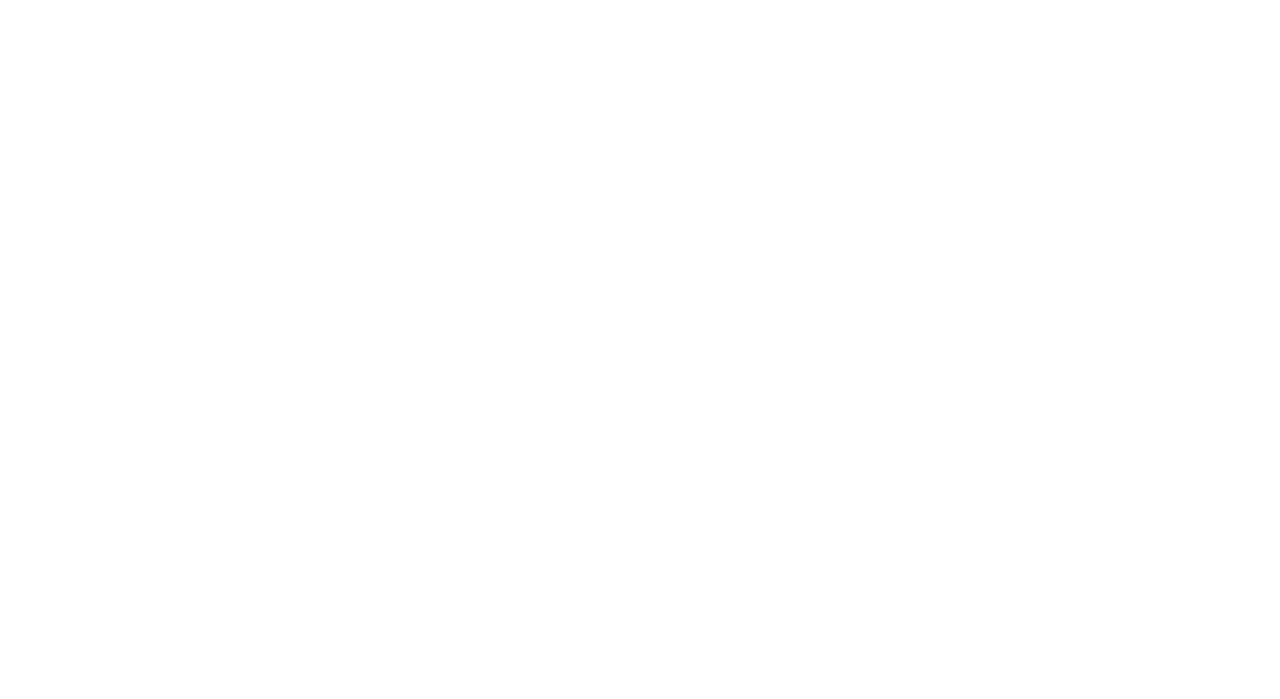
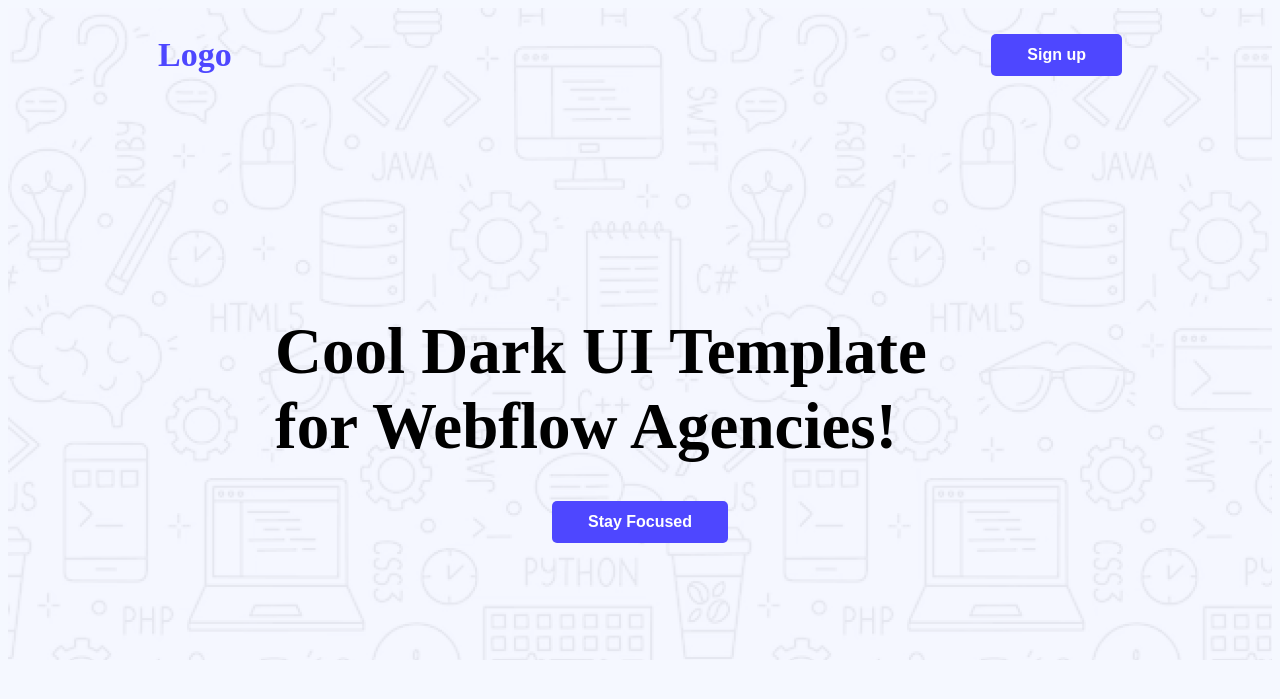
Before and after one commit to mahadi-naeem/B12A01-landing-launchpad, a plain HTML site: page index.html in a window 1280 px wide. Drawn offline with Linux system fonts and the light colour scheme.

Commit message:
Done Header Paer

```diff
--- a/CSS/style.css
+++ b/CSS/style.css
@@ -0,0 +1,51 @@
+body {
+    background-color: #F5F8FF;
+}
+
+/*shared styles*/
+.btn-primary{
+    background-color: #4E47FF;
+    color:#FFFFFF;
+    padding: 12px 36px;
+    border-radius: 5px;
+    font-size: 16px;
+    font-weight: bold;
+    border: none;
+}
+
+
+/*navbar styles*/
+.header{
+    background-image: url(../Assets/Hero-bg.png);
+    background-repeat: no-repeat;
+}
+
+nav h2{
+    color: #4E47FF;
+    font-size: 34px;
+}
+
+nav{
+    display: flex;
+    justify-content: space-between;
+    align-items: center;
+    max-width: 1140px;
+    margin: 0 150px;
+
+}
+
+/* Header banner part styles */
+.banner{
+    /* max-width: 905px; */
+    padding: 158px 267px 152px 267px;
+    display: flex;
+    flex-direction: column;
+    justify-content: center;
+    align-items: center;
+}
+
+.banner-text{
+    font-size: 65px;
+    font-weight: bold;
+    margin-bottom: 37px;
+}
--- a/index.html
+++ b/index.html
@@ -3,9 +3,28 @@
 <head>
     <meta charset="UTF-8">
     <meta name="viewport" content="width=device-width, initial-scale=1.0">
-    <title>Document</title>
+    <title>Web deb Portfolio</title>
+    <link rel="stylesheet" href="CSS/style.css">
 </head>
 <body>
+    <header class="header">
+    <nav>
+        <h2>Logo</h2>
+        <a href=""><button class="btn-primary">Sign up</button></a>
+    </nav>
+
+    <div class="banner">
+        <h2 class="banner-text">Cool Dark UI Template for Webflow Agencies!</h2>
+        <a href=""><button class="btn-primary">Stay Focused</button></a>
+    </div>
+    </header>
+
+    <main>
+
+    </main>
+    <footer>
+
+    </footer>
 
 </body>
 </html>
```
